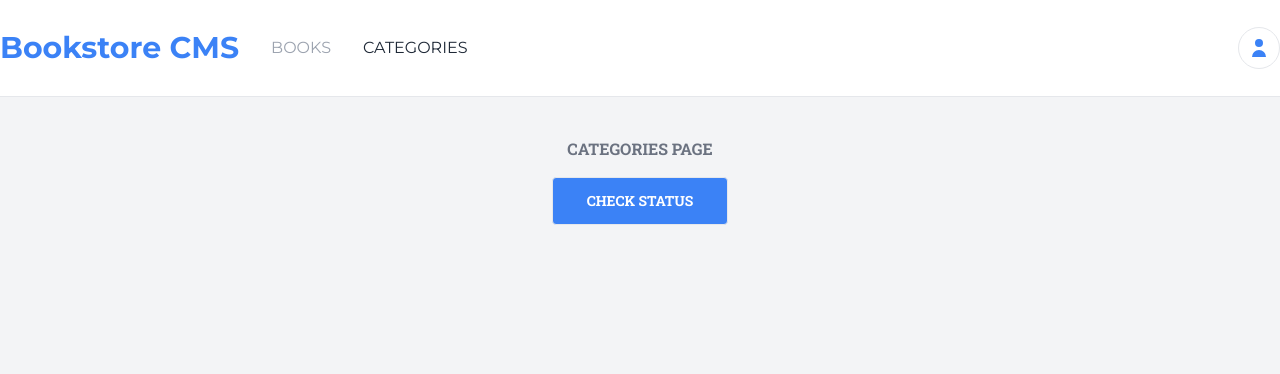
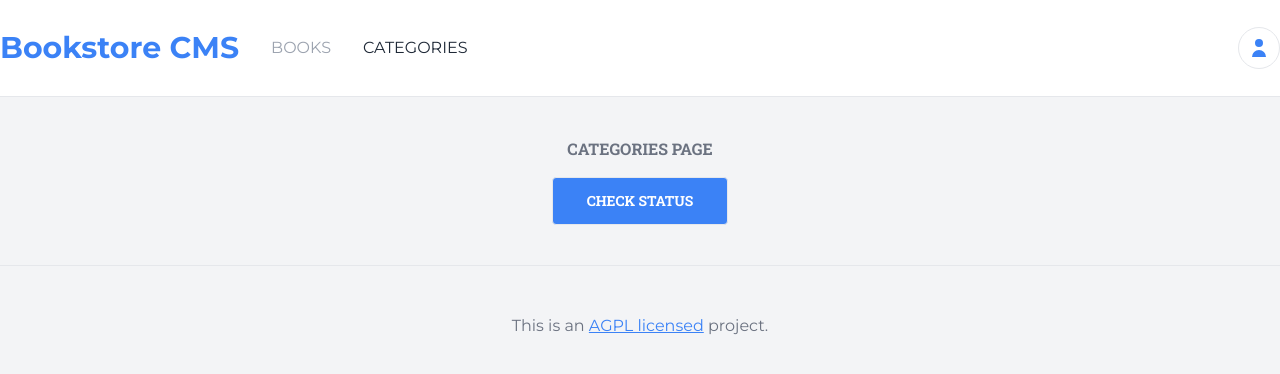
Before and after one commit to ahangarha/MV-Bookstore, a React (Create React App) app: page /categories in a window 1280 px wide. Shown: the top 374 px of the page. Built offline with nearby package versions, Linux system fonts and the light colour scheme.

Commit message:
add footer with link to repo

```diff
--- a/src/App.js
+++ b/src/App.js
@@ -1,5 +1,6 @@
 import React from 'react';
 import { BrowserRouter, Route, Routes } from 'react-router-dom';
+import Footer from './components/Footer';
 import Header from './components/Header';
 import BooksPage from './pages/BooksPage';
 import CategoriesPage from './pages/CategoriesPage';
@@ -14,6 +15,7 @@ export default function App() {
           <Route path="/categories" element={<CategoriesPage />} />
         </Routes>
       </main>
+      <Footer />
     </BrowserRouter>
   );
 }
--- /dev/null
+++ b/src/components/Footer.js
@@ -0,0 +1,18 @@
+import React from 'react';
+
+export default function Footer() {
+  return (
+    <footer
+      className="py-12 px-4 container border-t text-center text-gray-500"
+    >
+      This is an&nbsp;
+      <a
+        href="https://github.com/ahangarha/MV-Bookstore"
+        className="text-blue-500 underline"
+      >
+        AGPL licensed
+      </a>
+      &nbsp;project.
+    </footer>
+  );
+}
```
